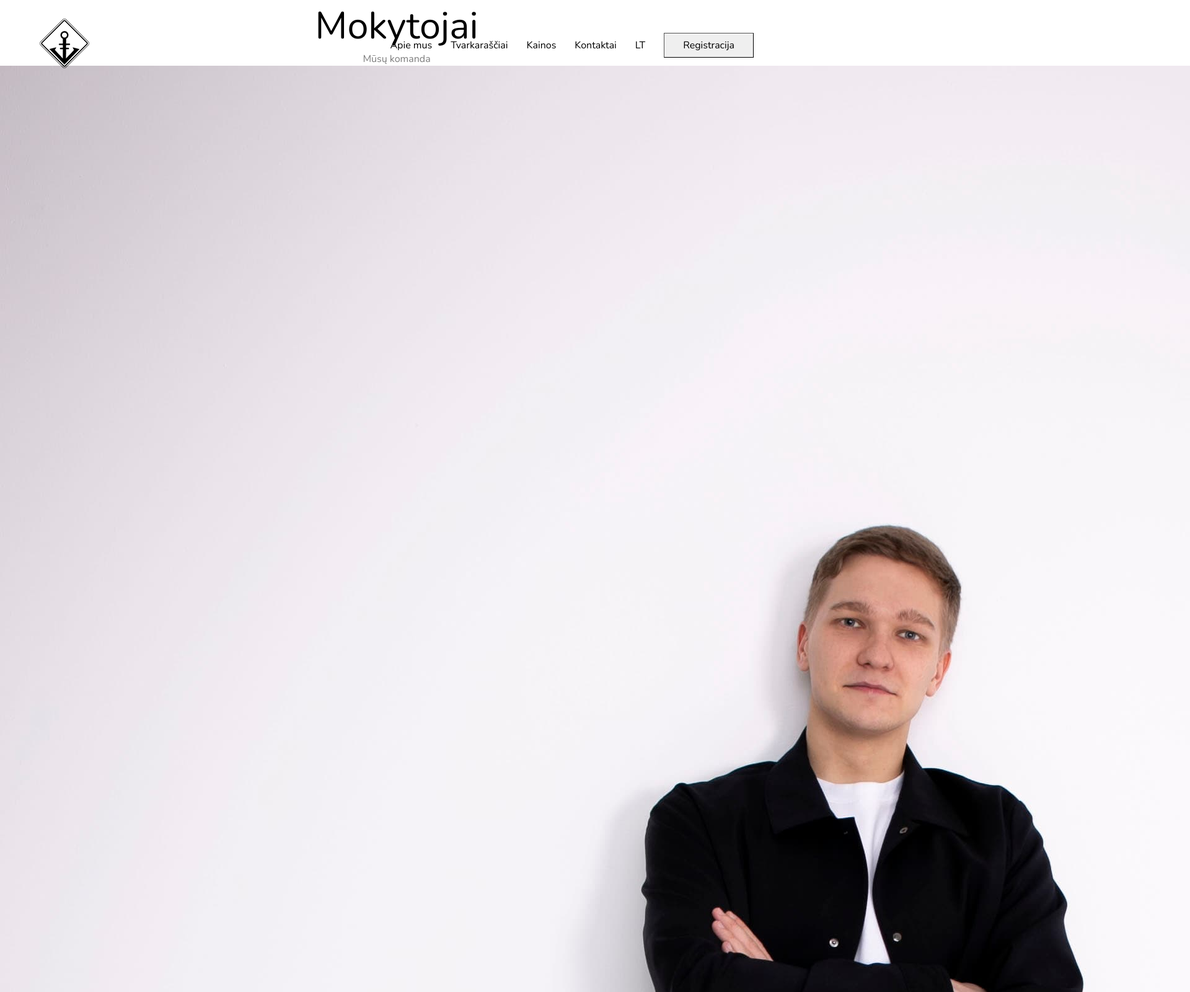
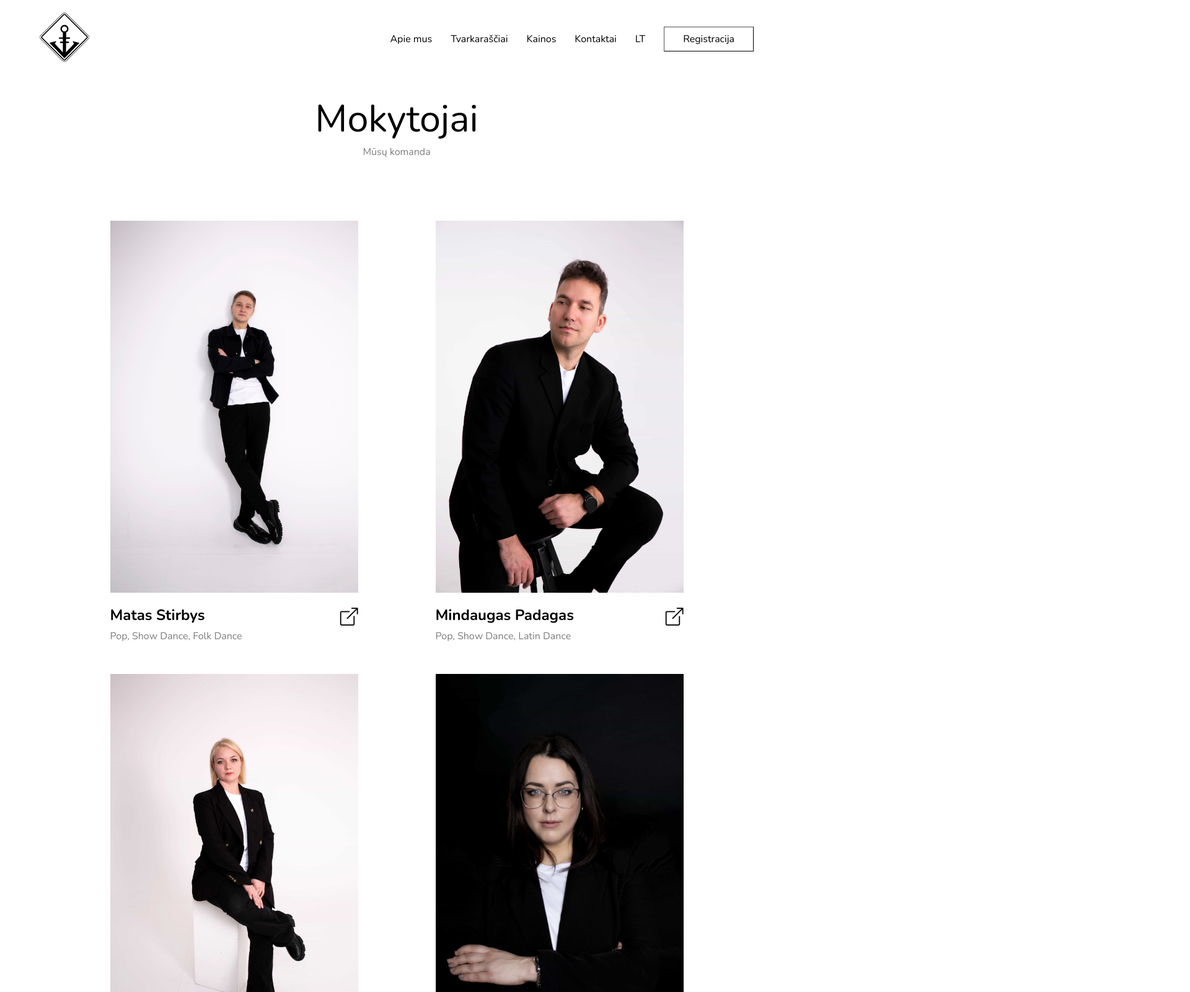
Before and after one commit to LukasMeilius/Inkarelis-1, a website: page lt/teachers.html in a window 1280 px wide. Shown: the top 1600 px of the page at 62% size, 1920 px wide, since content can reach past the window. Drawn offline with nearby package versions, Linux system fonts and the light colour scheme.

Commit message:
Fix: corrected css

```diff
--- a/css/teachers.css
+++ b/css/teachers.css
@@ -1,3 +1,4 @@
+
 * {
     margin: 0;
     padding: 0;
@@ -8,24 +9,19 @@ body {
     font-family: "Nunito", sans-serif;
     font-size: 16px;
     font-weight: normal;
+    padding-top: 150px;
 }
 
-.menu-icon{
+.menu-icon {
     display: none;
 }
+
 
 .header_container {
     max-width: 90%;
     height: 80px;
     margin: 0 auto;
-    margin-top: 30px;
-}
-
-.section_container {
-    max-width: 90%;
-    height: 80px;
-    margin: 0 auto;
-    margin-top: 150px;
+    margin-top: 20px;
 }
 
 .header_content {
@@ -36,12 +32,16 @@ body {
 }
 
 header {
-    position: fixed;  /* This will fix the header at the top */
-    top: 0;           /* Stick it to the very top of the viewport */
-    left: 0;          /* Align it to the left edge */
-    width: 100%;      /* Make the header take up the full width of the page */
-    z-index: 1000;    /* Ensure the header stays on top of other content */
+    position: fixed;
+    top: 0;
+    left: 0;
+    width: 100%;
+    z-index: 1000;
+    background: transparent;
+
 }
+
+
 .links {
     display: flex;
     justify-content: center;
@@ -52,13 +52,13 @@ header {
 .nav_wrapper {
     display: flex;
     align-items: center;
-    gap: 30px; /* Adjust spacing between links and button */
+    gap: 30px;
 }
+
 .links a {
     color: black;
     text-decoration: none;
 }
-
 
 .registracija {
     font-family: "Nunito", sans-serif;
@@ -68,32 +68,32 @@ header {
     border-width: 1px;
     padding: 8px 30px;
     transition: box-shadow 0.3s ease, transform 0.2s ease;
-
+    background-color: transparent;
 }
 
 .registracija:hover {
     box-shadow: 0 6px 7px rgba(0, 0, 0, 0.2);
 }
 
-
 .registracija:active {
     transform: scale(1.1);
 }
+
+
 @media (max-width: 768px) {
     .header_content {
         display: flex;
         align-items: center;
-        justify-content: space-between; /* Space between logo and menu */
-
+        justify-content: space-between;
     }
 
     .logo {
-        width: 50px; /* Adjust logo size */
+        width: 50px;
         height: auto;
     }
 
     .links {
-        display: none; /* Hide links in mobile view */
+        display: none;
     }
 
     .menu-icon {
@@ -102,38 +102,73 @@ header {
         cursor: pointer;
         padding-left: 77%;
     }
-    .registracija{
+
+    .registracija {
         display: none;
     }
 }
 
-h1{
+
+h1 {
     font-weight: lighter;
     font-family: "Nunito", sans-serif;
     text-align: center;
     font-size: 61px;
+    margin-bottom: 100px;
 }
 
-p{
+p {
     font-weight: normal;
     color: #7C7C7C;
     font-size: 16px;
 }
 
-.section_content {
+.teachers_grid {
     display: grid;
-    gap: 100px;
-    justify-content: space-around;
+    grid-template-columns: repeat(2, 1fr);
+    gap: 50px;
+    width: 100%;
+    max-width: 1000px;
+    margin: 0 auto;
+    justify-content: center;
+    align-items: center;
+}
+
+.teacher {
+    display: flex;
+    flex-direction: column;
+    max-width: 400px;
+    margin: 0 auto;
 
 }
 
-.section_content img {
+.teacher img {
     width: 100%;
-    max-width: 500px;
-    height: auto; /* Maintain aspect ratio */
+    max-width: 400px;
+    height: auto;
 }
 
-.section_content span {
-    display: flex;
-    gap: 116px;
+.teachers_info {
+    margin-top: 10px;
 }
+
+.custom_icon {
+    float: right;
+    font-size: larger;
+    margin-left: auto;
+}
+
+@media (max-width: 768px) {
+    .teachers_grid {
+        grid-template-columns: 1fr;
+    }
+}
+
+
+.teacher {
+    text-align: left;
+}
+
+.teacher h2 {
+    padding-top: 20px;
+}
--- a/lt/teachers.html
+++ b/lt/teachers.html
@@ -35,9 +35,9 @@
 
     <section>
         <div class="mokytojai_text">
-                <h1>Mokytojai
-                    <p>Mūsų komanda</p>
-                </h1>
+            <h1>Mokytojai
+                <p>Mūsų komanda</p>
+            </h1>
         </div>
 
         <div class="teachers_grid">
@@ -55,7 +55,7 @@
                 <img src="IMG_1279.jpg" alt="Juste Tulickienė">
                 <h2>Justė Tulickienė <i class="bi bi-box-arrow-up-right custom_icon"></i></h2>
                 <p>Pop, Show Dance, Folk Dance</p>
-                </div>
+            </div>
             <div class="teacher">
                 <img src="IMG_0956.jpg" alt="Donata Meiliūtė-Paulauskienė">
                 <h2>Donata Meiliūtė-Paulauskienė <i class="bi bi-box-arrow-up-right custom_icon"></i></h2>
@@ -64,5 +64,11 @@
         </div>
     </section>
     <footer>
+        <div class="footer_container">
+            <div class="footer_content">
+                <a href="#"><img class="logo" src="Inkarelis 1.png" alt="logotipas"></a>
+            </div>
+        </div>
+    </footer>
 </body>
 </html>
```
